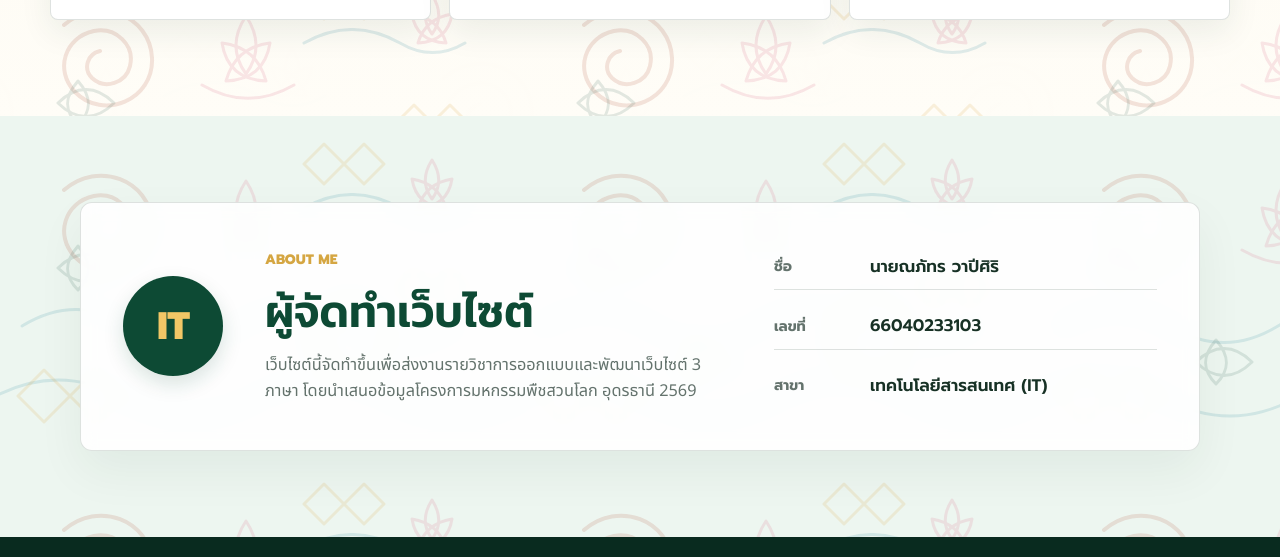
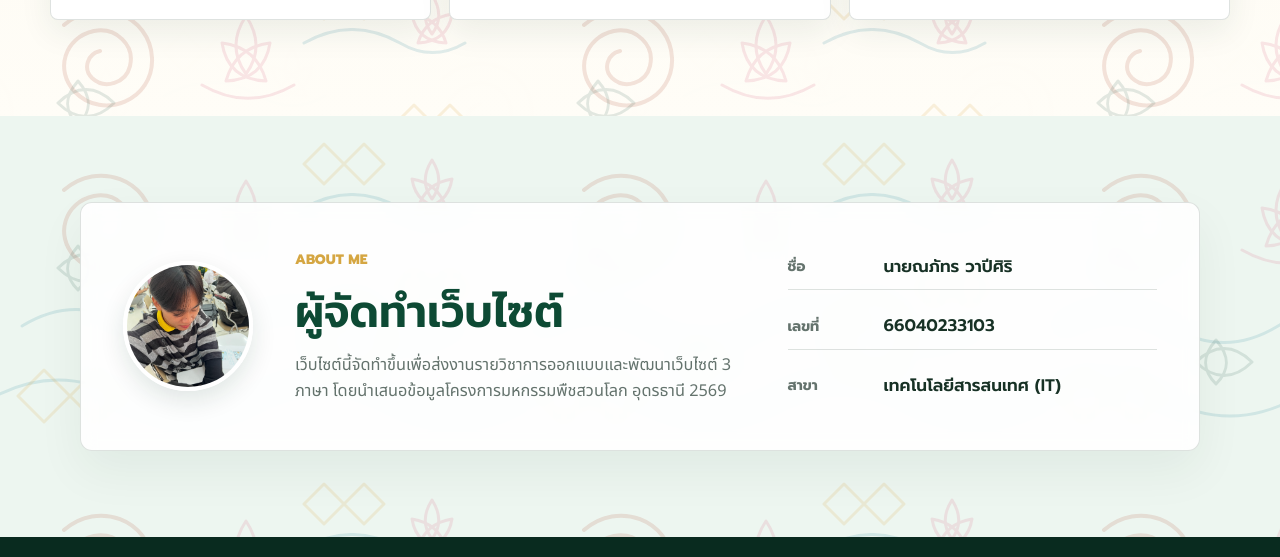
Before and after one commit to naphat103-utihe/naphat103-utihe.github.io, a plain HTML site: page index.html in a window 1280 px wide. Shown: the part 4756-5313 px from the top of the page. Drawn offline with Linux system fonts and the light colour scheme.

Commit message:
fix about me

```diff
--- a/index.html
+++ b/index.html
@@ -261,8 +261,8 @@
 
     <section id="about-me" class="section student-section">
       <div class="student-card">
-        <div class="student-mark" aria-hidden="true">
-          <span>IT</span>
+        <div class="student-avatar">
+          <img src="assets/profile.jpg" alt="นายณภัทร วาปีศิริ" class="zoomable-image">
         </div>
         <div class="student-copy">
           <p class="eyebrow" data-i18n="studentEyebrow">About Me</p>
--- a/style.css
+++ b/style.css
@@ -943,22 +943,25 @@ button {
   backdrop-filter: blur(8px);
 }
 
-.student-mark {
-  display: grid;
-  place-items: center;
-  width: clamp(80px, 10vw, 100px);
+.student-avatar {
+  width: clamp(100px, 12vw, 130px);
   aspect-ratio: 1;
   border-radius: 50%;
-  background: var(--forest);
-  box-shadow: 0 8px 20px rgba(13, 74, 52, 0.15);
+  overflow: hidden;
+  border: 4px solid #fff;
+  box-shadow: 0 10px 25px rgba(12, 51, 38, 0.12);
+  display: flex;
 }
 
-.student-mark span {
-  color: var(--sun);
-  font-family: var(--font-ui);
-  font-size: clamp(1.8rem, 3vw, 2.4rem);
-  font-weight: 800;
-  letter-spacing: -0.02em;
+.student-avatar img {
+  width: 100%;
+  height: 100%;
+  object-fit: cover;
+  transition: transform 0.3s ease;
+}
+
+.student-avatar:hover img {
+  transform: scale(1.08);
 }
 
 .student-copy h2 {
@@ -1122,8 +1125,9 @@ button {
     grid-template-columns: 1fr;
   }
 
-  .student-mark {
+  .student-avatar {
     width: 104px;
+    margin: 0 auto 12px;
   }
 }
 
```
Also changed, not shown: assets/profile.jpg (added).
